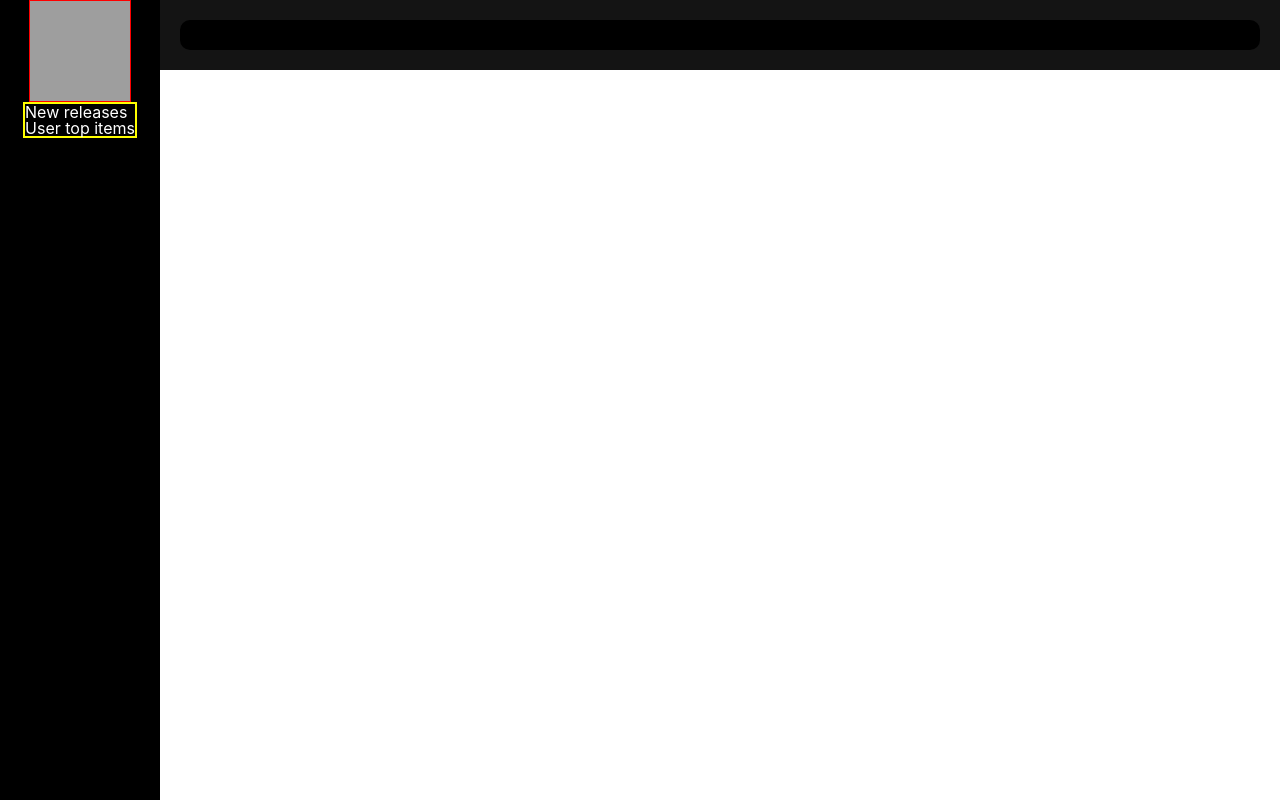
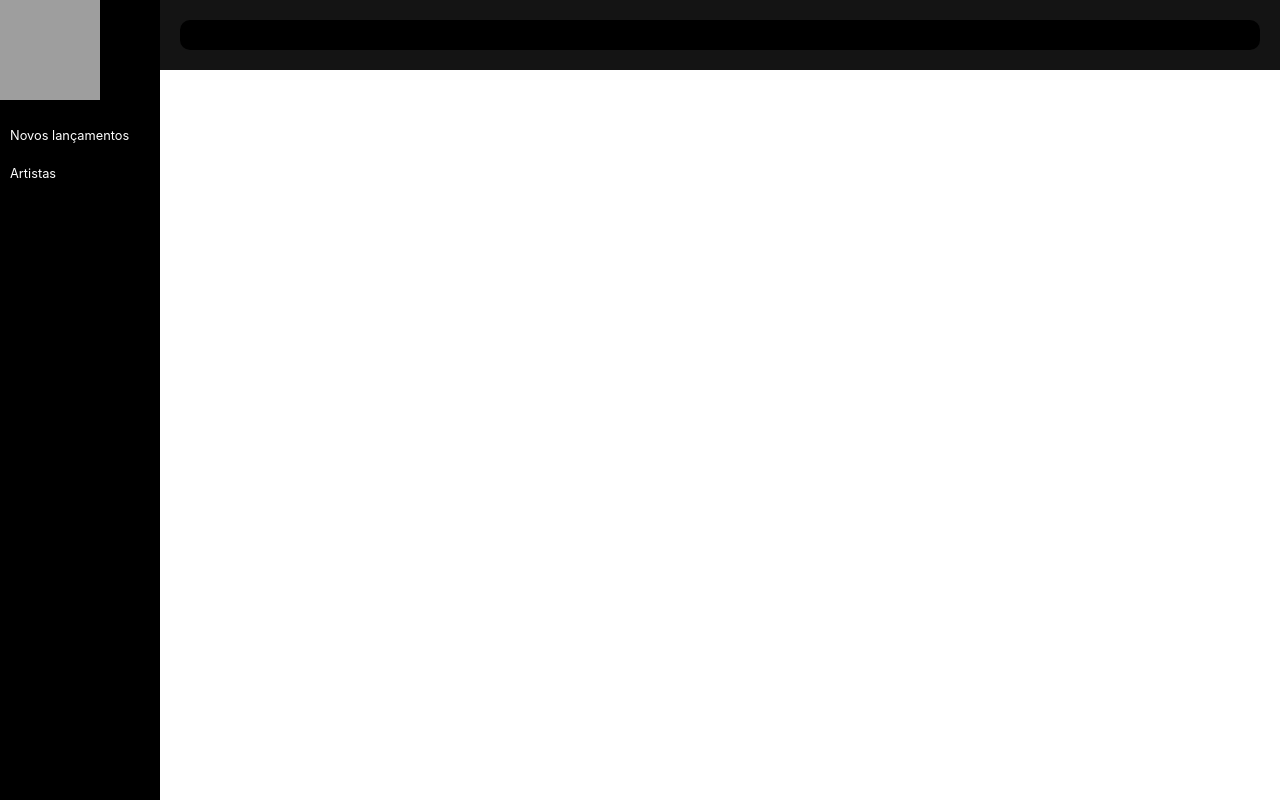
Before and after one commit to RicardoBaldrez/RedeAncoraTechnicalChallenge, a React (Create React App) app: page /logged-area in a window 1280 px wide. Built offline with nearby package versions, Linux system fonts and the light colour scheme; grey boxes are pictures that could not be loaded; the HTML template or start-up script is replaced by a standard one.

Commit message:
refactor: 💡 Finish Menu logged area

```diff
--- a/src/components/LoggedArea/Menu/index.tsx
+++ b/src/components/LoggedArea/Menu/index.tsx
@@ -14,10 +14,10 @@ const Menu = (): ReactElement => {
       />
       <ul>
         <li>
-          <Link to="new-releases">New releases</Link>
+          <Link to="new-releases">Novos lançamentos</Link>
         </li>
         <li>
-          <Link to="user-top-items">User top items</Link>
+          <Link to="user-top-items">Artistas</Link>
         </li>
       </ul>
     </Wrapper>
--- a/src/components/LoggedArea/Menu/styles.tsx
+++ b/src/components/LoggedArea/Menu/styles.tsx
@@ -4,22 +4,37 @@ export const Wrapper = styled.div`
   background: black;
   height: 100%;
   width: 160px;
+  position: fixed;
   display: flex;
-  flex-direction: column;
-  align-items: center;
-  position: fixed;
+  flex-wrap: wrap;
   top: 0;
-  & img {
-    border: 1px solid red;
-  }
   & ul {
-    border: 2px solid yellow;
     list-style: none;
-    margin: 0;
-    padding: 0;
+    width: 100%;
+    height: 100%;
+    margin-top: 20px;
+    & li {
+      margin-bottom: 5px;
+      padding: 10px;
+      transition: all .3s ease-in-out;
+      &:hover {
+        background-color: #141414;
+        cursor: pointer;
+        & a {
+          margin-left: 10px;
+        }
+      }
+    }
     & li a {
+      display: flex;
+      align-items: center;
+      font-size: .8rem;
       color: white;
       text-decoration: none;
+      transition: all .3s ease-in-out;
+      & svg {
+        margin-right: 15px;
+      }
     }
   }
 `
--- a/src/pages/LoggedArea/NewRealeses/index.tsx
+++ b/src/pages/LoggedArea/NewRealeses/index.tsx
@@ -36,13 +36,12 @@ const NewReleases = (): ReactElement => {
     }
   }, [token])
 
-
   return (
     <>
       {showModal && (
         <Modal album={chooseAlbum} closeModalOutside={closeModal} />
       )}
-      <h1 style={{marginBottom: "20px", fontSize: '2rem'}}>New Releases</h1>
+      <h1 style={{marginBottom: "20px", fontSize: '2rem'}}>Novos Lançamentos</h1>
       <div style={{display: 'flex', flexWrap: 'wrap', justifyContent: 'space-between'}}>
         {newReleases.map((release: any) => {
           return (
```
